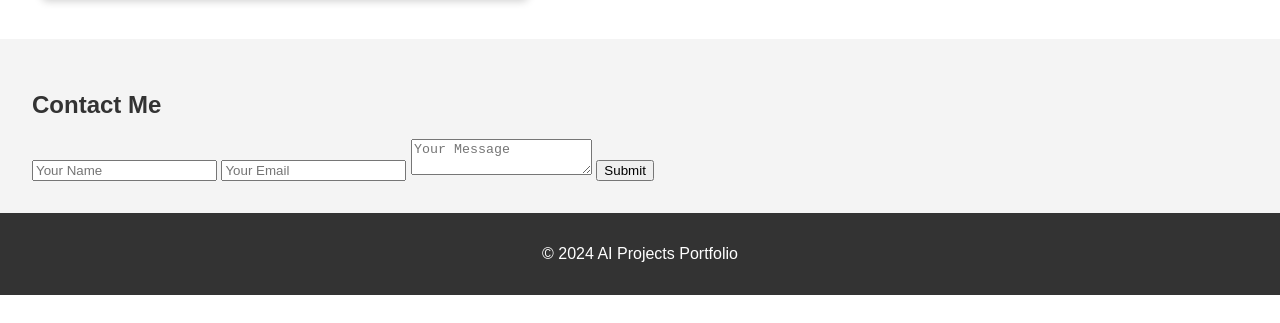
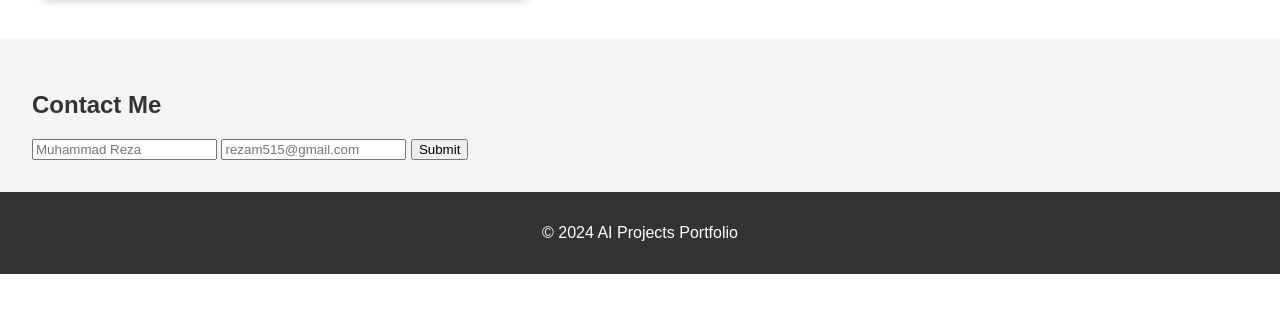
Before and after one commit to muhammad-reza-63/muhammad-reza-63.github.io, a plain HTML site: page index.html in a window 1280 px wide. Shown: the part 477-800 px from the top of the page. Drawn offline with Linux system fonts and the light colour scheme.

Commit message:
Update index.html

```diff
--- a/index.html
+++ b/index.html
@@ -38,9 +38,8 @@
     <section id="contact">
   <h2>Contact Me</h2>
   <form id="contact-form">
-    <input type="text" id="name" name="Muhammad Reza" placeholder="Your Name" required>
-    <input type="email" id="email" name="email" placeholder="Your Email" required>
-    <textarea id="message" name="message" placeholder="Your Message" required></textarea>
+    <input type="text" id="name" name="Name" placeholder="Muhammad Reza" required>
+    <input type="email" id="email" name="email" placeholder="rezam515@gmail.com" required>
     <button type="submit">Submit</button>
   </form>
     </section>
```
